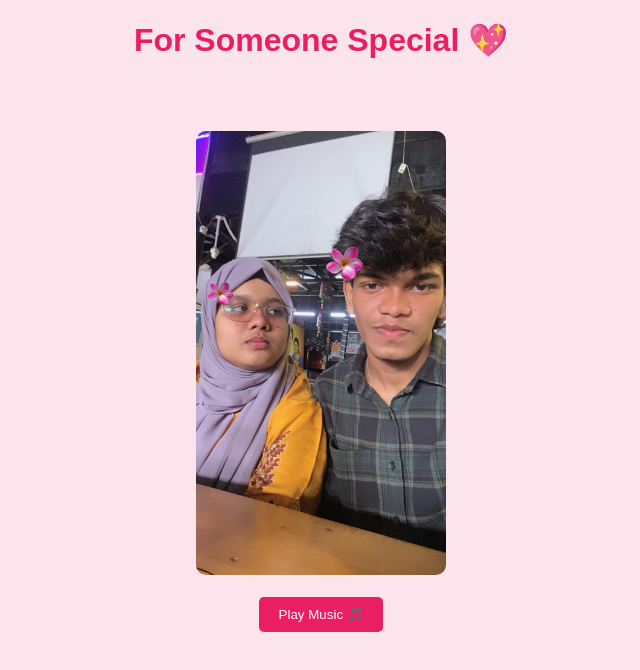
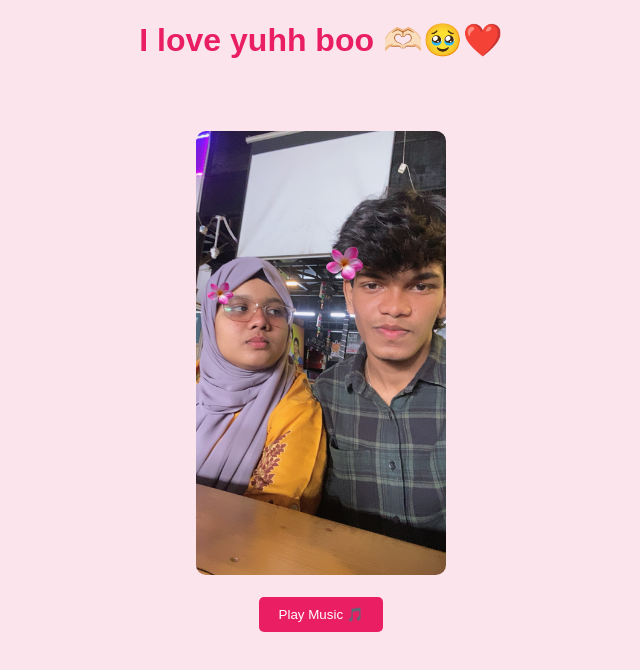
Before and after one commit to ShopWithShadow/Love-site, a plain HTML site: page index.html in a window 1280 px wide. Shown: the whole page, without its empty margins (319-959 px from the left). Drawn offline with Linux system fonts and the light colour scheme.

Commit message:
Update index.html

```diff
--- a/index.html
+++ b/index.html
@@ -28,7 +28,7 @@
 </head>
 <body>
 
-    <h1>For Someone Special 💖</h1>
+    <h1> I love yuhh boo 🫶🏻🥹❤️ </h1>
 
     <img src="photo.JPG" alt="Our Photo">
 
```
